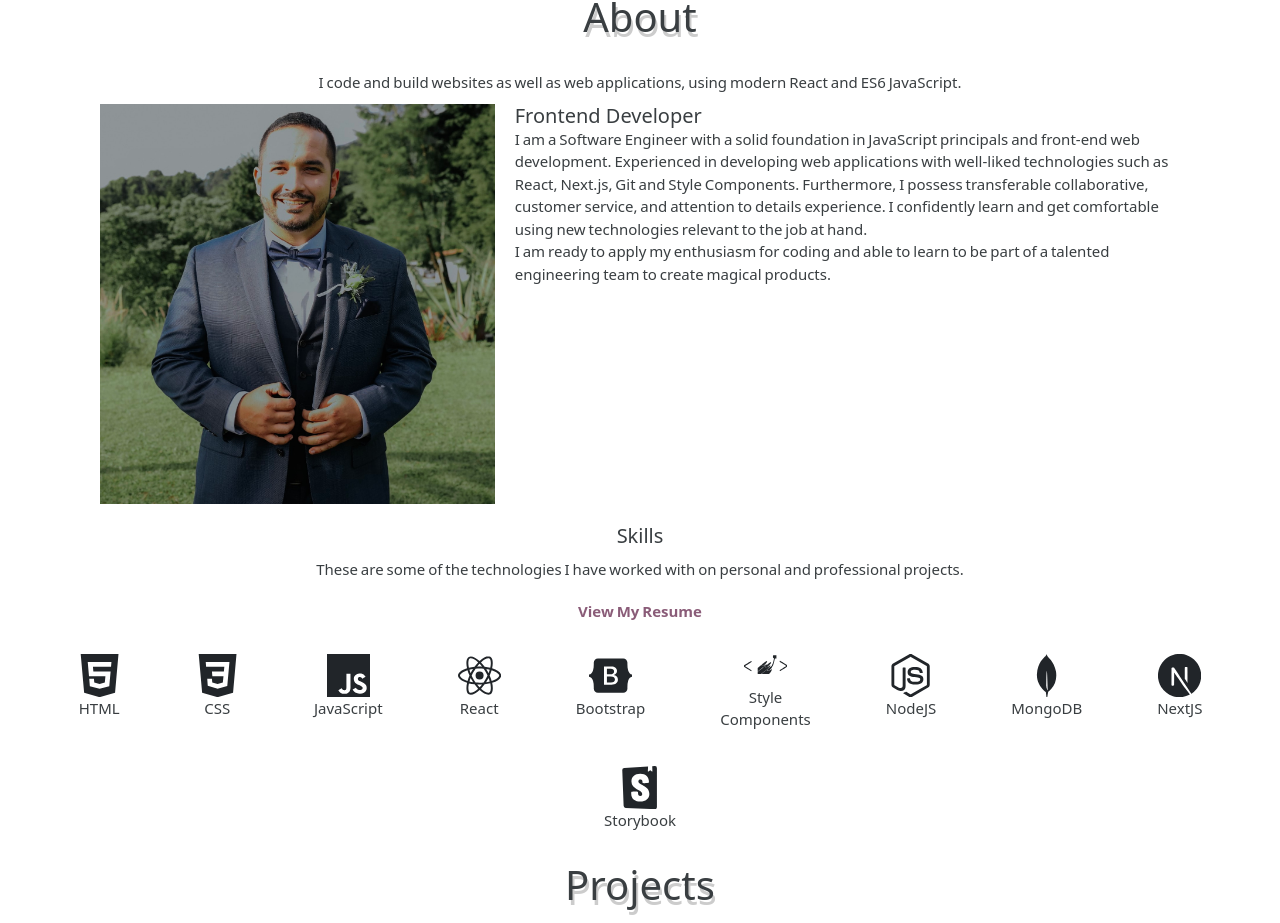
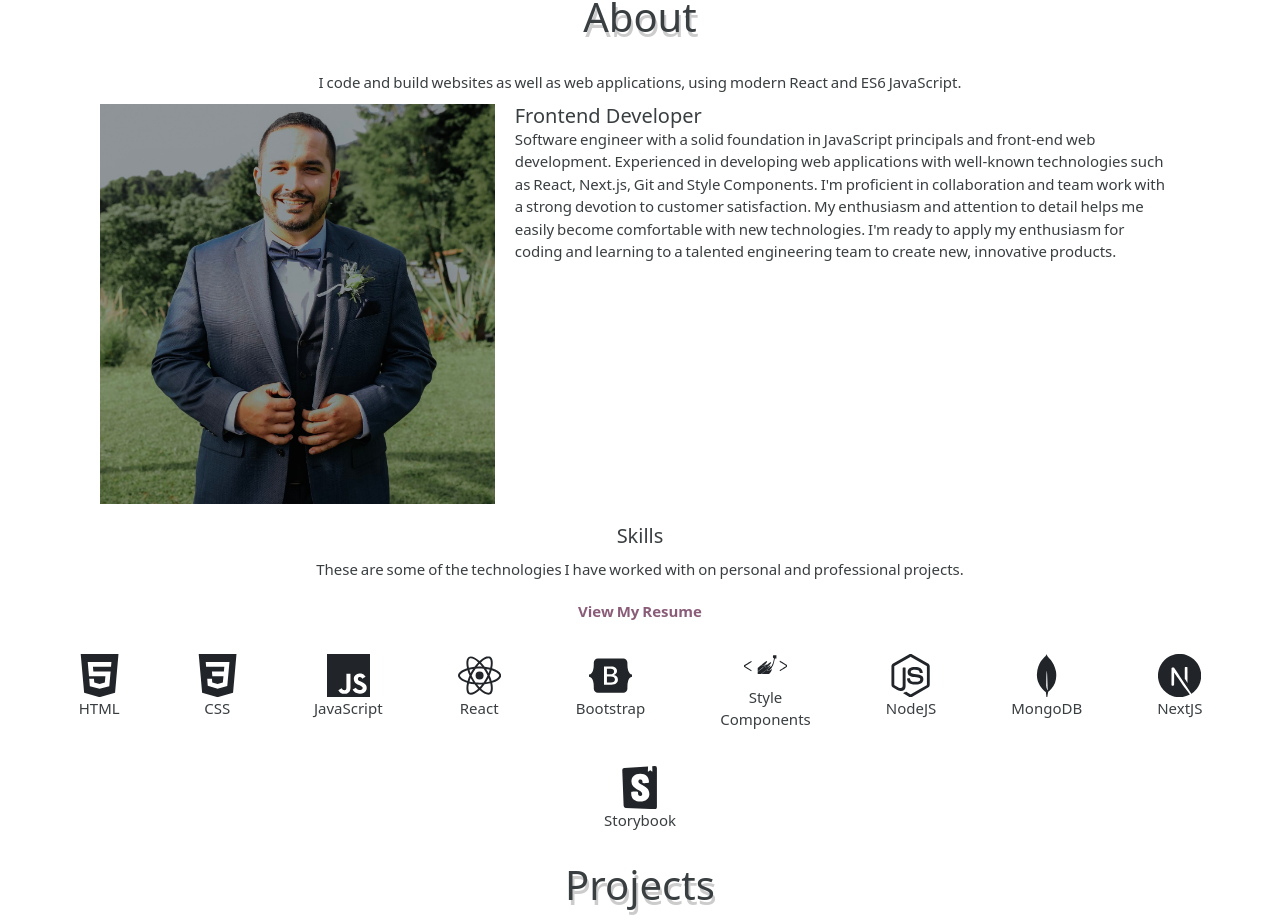
Before and after one commit to HectorAgudelo/next-portfolio, a Next.js app: page / in a window 1280 px wide. Shown: the part 837-1760 px from the top of the page. Built offline with nearby package versions, Linux system fonts and the light colour scheme.

Commit message:
updated resume and about paragraph

```diff
--- a/components/About.js
+++ b/components/About.js
@@ -141,7 +141,7 @@ const About = forwardRef((props, ref) => {
               fontSizeMobileS='15px'
             >
 
-        I am a Software Engineer with a solid foundation in JavaScript principals and front-end web development. Experienced in developing web applications with well-liked technologies such as React, Next.js, Git and Style Components. Furthermore, I possess transferable collaborative, customer service, and attention to details experience. I confidently learn and get comfortable using new technologies relevant to the job at hand. <br/>I am ready to apply my enthusiasm for coding and able to learn to be part of a talented engineering team to create magical products.
+              Software engineer with a solid foundation in JavaScript principals and front-end web development. Experienced in developing web applications with well-known technologies such as React, Next.js, Git and Style Components. I'm proficient in collaboration and team work with a strong devotion to customer satisfaction.  My enthusiasm and attention to detail helps me easily become comfortable with new technologies. I'm ready to apply my enthusiasm for coding and learning to a talented engineering team to create new, innovative products.
             </Text>
           </Section>
         </Section>
@@ -204,7 +204,7 @@ const About = forwardRef((props, ref) => {
               textDecoration: 'none',
               fontWeight: 'bold',
             }}
-            href='https://app.luminpdf.com/viewer/6297f96f35bf1a581452a453'
+            href='https://app.luminpdf.com/viewer/62b61e731b17ca487d1cd435'
             target='_blank'
             rel='noreferrer noopener'
           >
```
